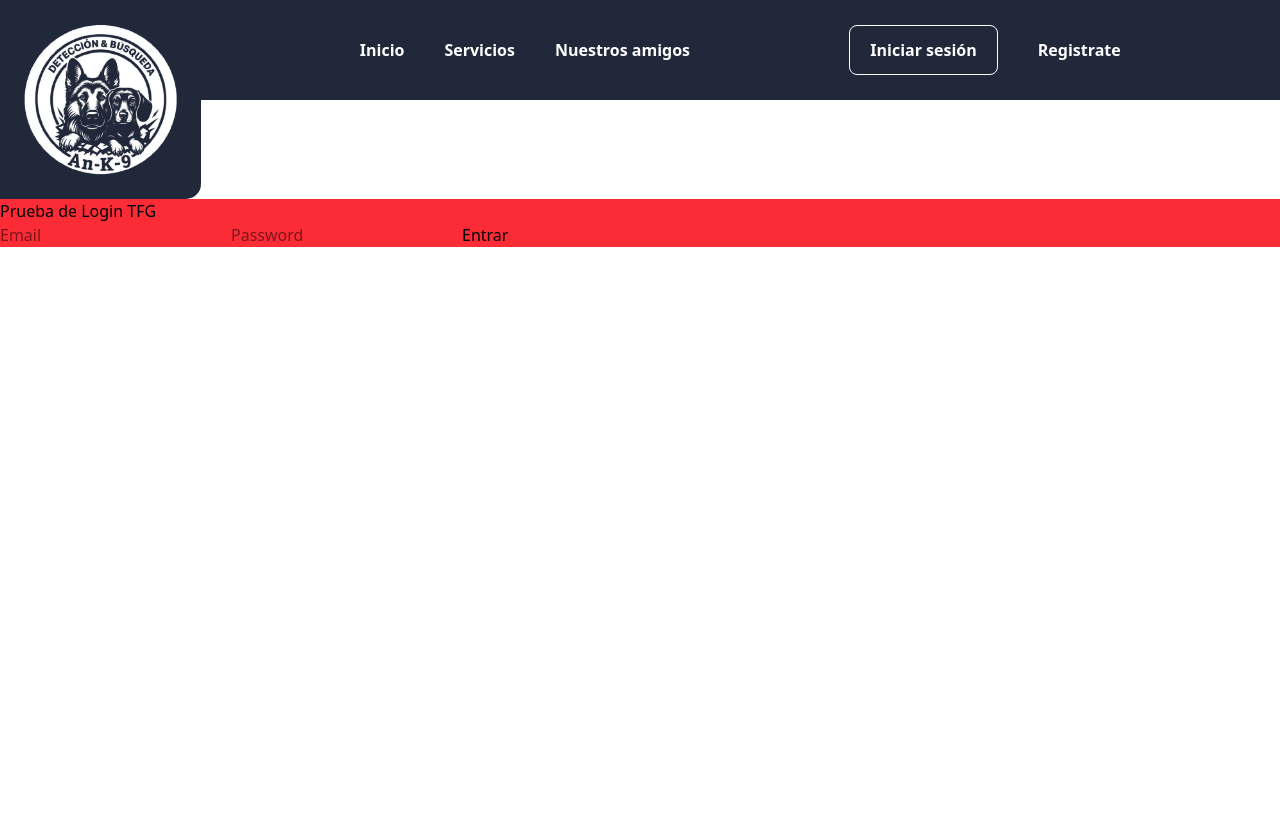
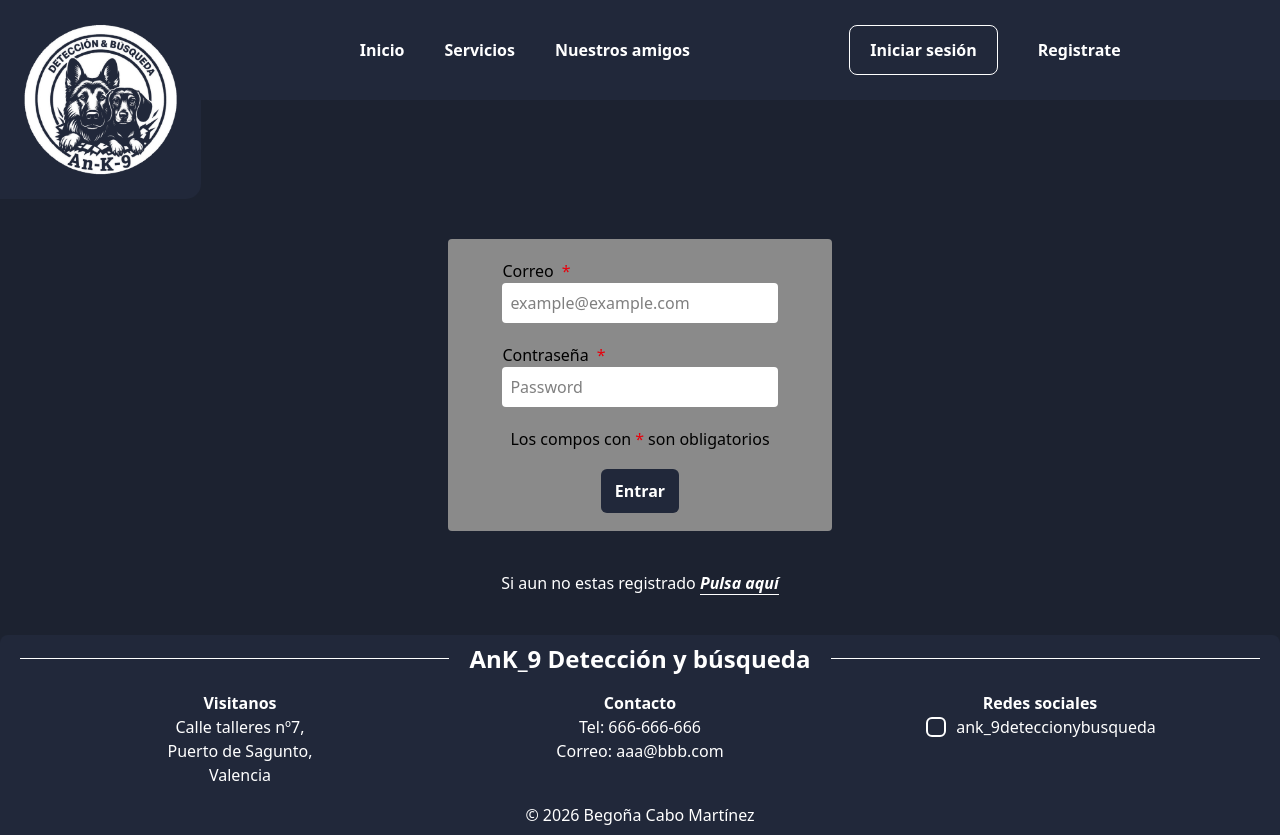
Before and after one commit to Biza13/TFG, a React (Vite) app in the folder tfg_ank9_frontend/: page /login in a window 1280 px wide. Before the commit the page ends 800 px from the top, so only its background shows below. Built offline with nearby package versions, Linux system fonts and the light colour scheme.

Commit message:
terminar con pagina de mis amigos y hacer la pagina de login

```diff
--- a/tfg_ank9_frontend/src/pages/LogIn.jsx
+++ b/tfg_ank9_frontend/src/pages/LogIn.jsx
@@ -1,5 +1,8 @@
 import { useState } from 'react'
 import Header from '../components/Header'
+import api from '../api/axios'
+import Footer from '../components/Footer';
+import { NavLink } from 'react-router';
 
 export default function LogIn() {
   const [email, setEmail] = useState('');
@@ -24,14 +27,44 @@ export default function LogIn() {
 
   return (
     <>
-      <Header>Log in</Header>
-      <div className='w-full bg-red-500'>
+      <div className='bg-[#1c2230]'>
+        <Header></Header>
+
+
+
+        {/* <div className='w-full bg-red-500'>
           <h1>Prueba de Login TFG</h1>
           <form onSubmit={handleLogin}>
             <input type="email" placeholder="Email" onChange={e => setEmail(e.target.value)} />
             <input type="password" placeholder="Password" onChange={e => setPassword(e.target.value)} />
             <button type="submit">Entrar</button>
           </form>
+        </div> */}
+
+        <div className='w-[90%] md:w-[80%] lg:w-[30%] rounded bg-[#8a8a8a] m-auto p-5 my-10'>
+          <form onSubmit={handleLogin} className='flex flex-col justify-center items-center gap-5'>
+
+            <div className='w-[95%] md:w-[80%] flex flex-col items-center'>
+              <label htmlFor="" className='flex self-start gap-2'>Correo <p className='text-red-600'>*</p></label>
+              <input type="email" placeholder="example@example.com" onChange={e => setEmail(e.target.value)} className='w-full bg-white rounded p-2 focus:outline-none focus:ring-3 focus:ring-[#21283a] invalid:focus:ring-red-700' />
+            </div>
+
+            <div className='w-[95%] md:w-[80%] flex flex-col items-center'>
+              <label htmlFor="" className='flex self-start gap-2'>Contraseña <p className='text-red-600'>*</p></label>
+              <input type="password" placeholder="Password" onChange={e => setPassword(e.target.value)} className='w-full bg-white rounded p-2 focus:outline-none focus:ring-3 focus:ring-[#21283a]' />
+            </div>
+
+            <p className='flex flex-wrap gap-1 text-[10px] md:text-base'>Los compos con<p className='text-red-600'>*</p>son obligatorios</p>
+
+            <button type="submit" className='ring-[#21283a] ring-2 py-2 px-3 rounded bg-[#21283a] text-white hover:text-[#21283a] hover:bg-white transition-colors duration-300 font-bold cursor-pointer hover:scale-105 active:bg-white active:text-[#21283a]'>Entrar</button>
+          </form>
+
+        </div>
+
+        <p className='text-center text-white mb-10'>Si aun no estas registrado <NavLink to='/register'> <i className='border-b'><b>Pulsa aquí</b></i></NavLink></p>
+
+        <Footer></Footer>
+
       </div>
     </>
 
--- a/tfg_ank9_frontend/src/pages/OurFriends.jsx
+++ b/tfg_ank9_frontend/src/pages/OurFriends.jsx
@@ -57,7 +57,7 @@ export default function OurFriends() {
         {/* Bloque bajo prueba */}
         <div className='w-[90%] m-auto grid grid-cols-2 md:grid-cols-3 gap-5 justify-center items-center my-5 mt-8'>
           {imgsGallery.map((item, index) => {
-            return <img key={index} src={item.pi} alt={'image '+index} onClick={() => setSelectedImg(item.pi)} className="w-full aspect-video object-contain rounded-xl ring ring-white shadow-md shadow-white"></img>
+            return <img key={index} src={item.pi} alt={'image '+index} onClick={() => setSelectedImg(item.pi)} className="w-full aspect-video object-contain rounded-xl ring ring-white shadow-md shadow-white hover:scale-105 transition-transform"></img>
           })}
         </div>
 
```
Also changed, not shown: 1 other file (tests, documents, lock files or other folders). Lines whose indentation alone changed are shown as unchanged.
